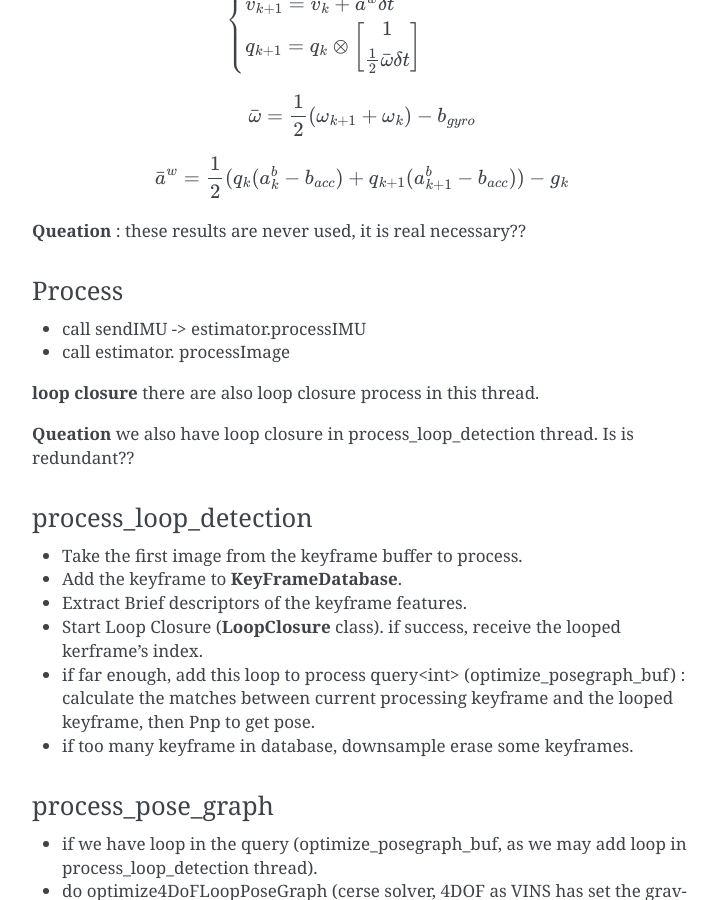
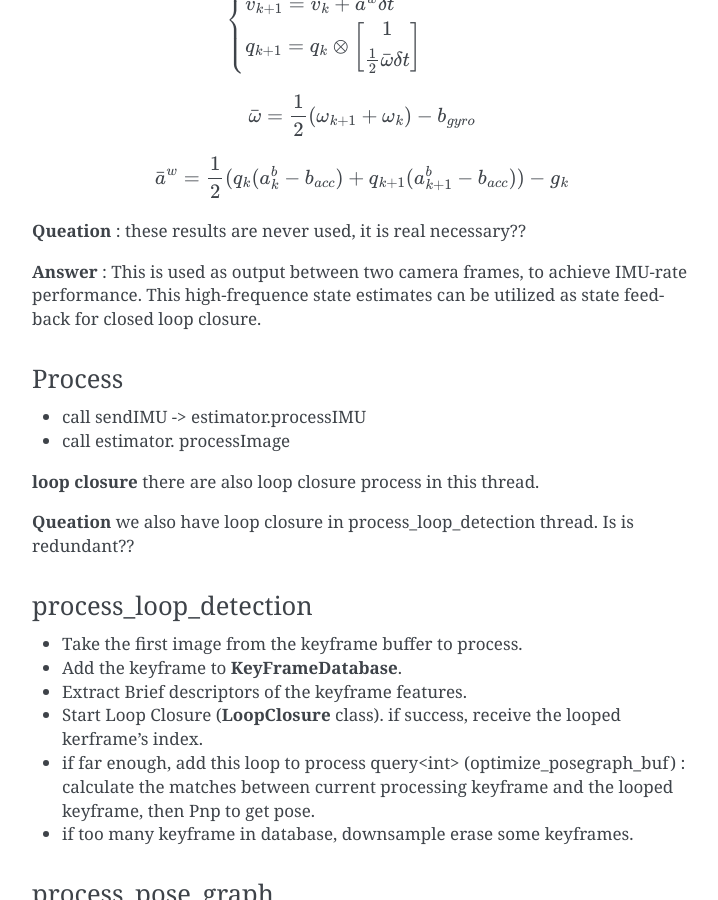
Before and after one commit to gggliuye/VIO, a Sphinx documentation site: the page built from docs/deepblue/LM.rst, in a window 1280 px wide and 900 px high, scrolled down 1358 px. Shown: the whole window, without its empty margins (388-1106 px from the left). Built offline with Sphinx 7.4.7, drawn with Linux system fonts in a browser that asks for light colours.

Commit message:
Update LM.rst

```diff
--- a/docs/deepblue/LM.rst
+++ b/docs/deepblue/LM.rst
@@ -55,6 +55,8 @@ Details of mean value integration (in estimator_node -> predict()), where all th
 
 
 **Queation** : these results are never used, it is real necessary??
+
+**Answer** : This is used as output between two camera frames, to achieve IMU-rate performance. This high-frequence state estimates can be utilized as state feedback for closed loop closure.
 
 Process
 ~~~~~~~~~~~~~~~~~~~~~~~~~
```
